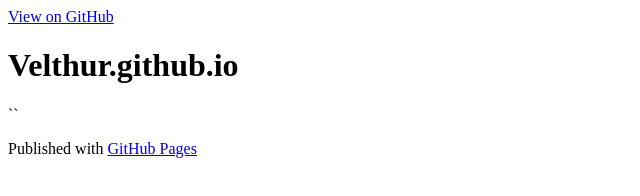
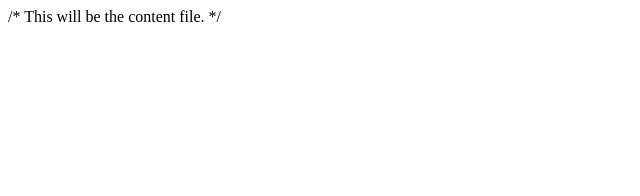
Before and after one commit to Velthur/velthur.github.io, a plain HTML site: page index.html in a window 1280 px wide. Shown: the whole page, without its empty margins (0-640 px from the left). Drawn offline with Linux system fonts and the light colour scheme.

Commit message:
Update index.html

```diff
--- a/index.html
+++ b/index.html
@@ -1,44 +1 @@
-<!DOCTYPE html>
-<html>
-
-  <head>
-    <meta charset='utf-8' />
-    <meta http-equiv="X-UA-Compatible" content="chrome=1" />
-    <meta name="description" content="Velthur.github.io : " />
-
-    <link rel="stylesheet" type="text/css" media="screen" href="stylesheets/stylesheet.css">
-
-    <title>Velthur.github.io</title>
-  </head>
-
-  <body>
-
-    <!-- HEADER -->
-    <div id="header_wrap" class="outer">
-        <header class="inner">
-          <a id="forkme_banner" href="https://github.com/Velthur">View on GitHub</a>
-
-          <h1 id="project_title">Velthur.github.io</h1>
-          <h2 id="project_tagline"></h2>
-
-        </header>
-    </div>
-
-    <!-- MAIN CONTENT -->
-    <div id="main_content_wrap" class="outer">
-      <section id="main_content" class="inner">
-        <p>``</p>
-      </section>
-    </div>
-
-    <!-- FOOTER  -->
-    <div id="footer_wrap" class="outer">
-      <footer class="inner">
-        <p>Published with <a href="http://pages.github.com">GitHub Pages</a></p>
-      </footer>
-    </div>
-
-
-
-  </body>
-</html>
+/* This will be the content file. */
```
